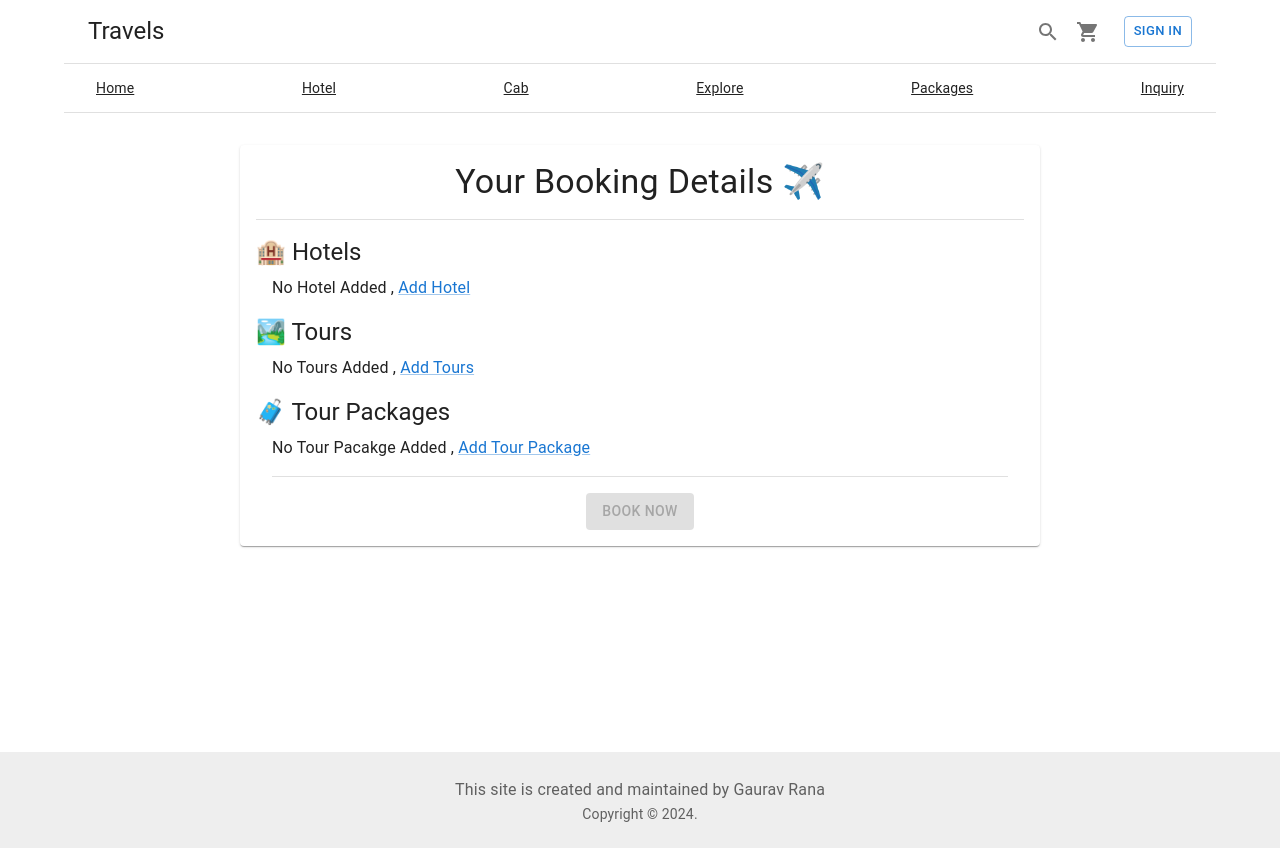
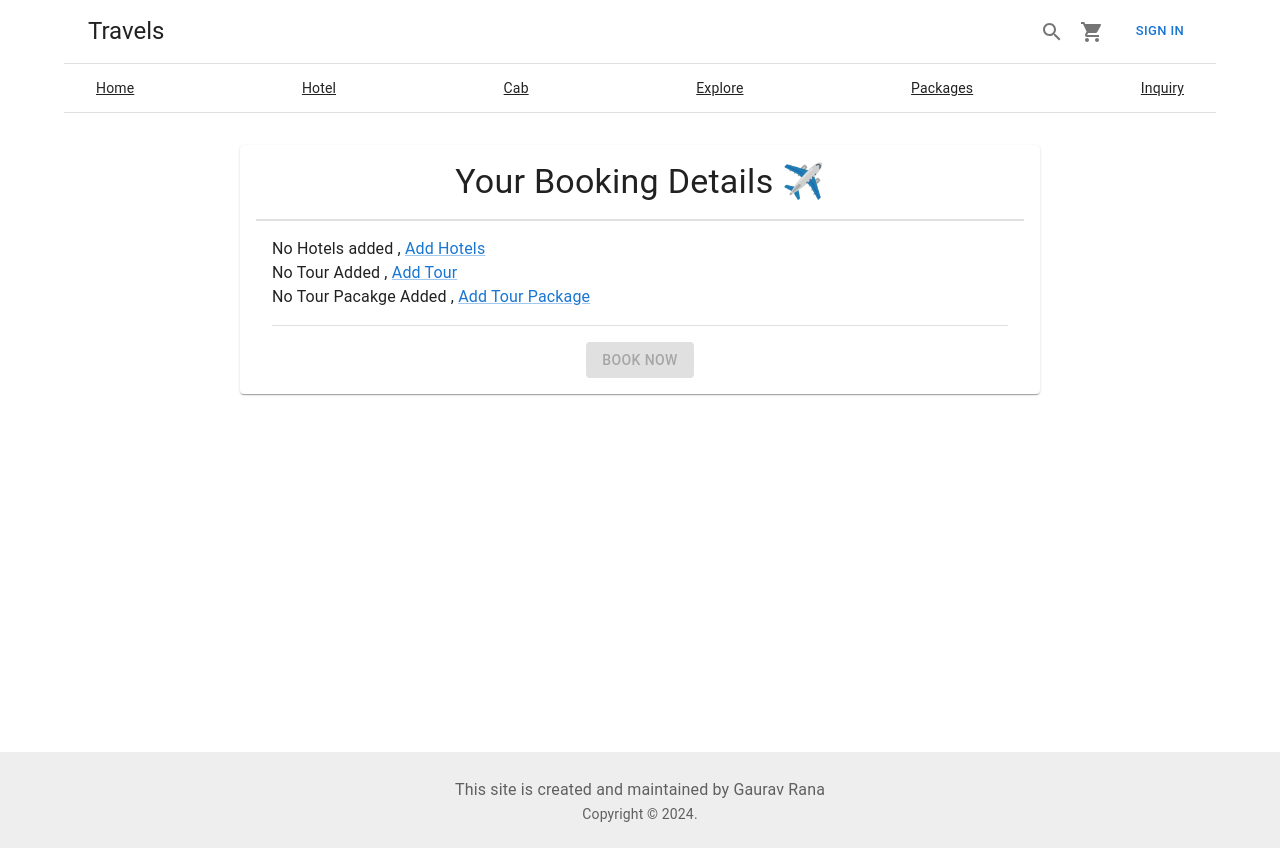
Before and after one commit to Saurabh-Rana17/travelfrontend, a React (Create React App) app: page /cart in a window 1280 px wide. Built offline with nearby package versions, Linux system fonts and the light colour scheme.

Commit message:
toast added to signup signin and logout component

```diff
--- a/package.json
+++ b/package.json
@@ -17,6 +17,7 @@
     "react-router-dom": "^6.23.0",
     "react-scripts": "5.0.1",
     "react-spinners": "^0.13.8",
+    "react-toastify": "^10.0.5",
     "sort-by": "^1.2.0",
     "web-vitals": "^2.1.4"
   },
--- a/src/AddTour.jsx
+++ /dev/null
@@ -1,4 +0,0 @@
-export default function AddTour() {
-
-    // return
-}
--- a/src/Cart.jsx
+++ b/src/Cart.jsx
@@ -14,10 +14,14 @@ import {
 } from "@mui/material";
 import React, { useContext } from "react";
 import { CartContext } from "./StateProvider";
-import { Delete } from "@mui/icons-material";
-import { Link as RouterLink } from "react-router-dom";
+import { Delete, DeleteForever, LogoutOutlined } from "@mui/icons-material";
+import { Link as RouterLink, useNavigate } from "react-router-dom";
+import { Bounce, ToastContainer, toast } from "react-toastify";
+import "react-toastify/dist/ReactToastify.css";
+import { red } from "@mui/material/colors";
 
 export default function Cart() {
+  const navigate = useNavigate();
   const { cartState, deleteTour, deletePackage, deleteHotel } =
     useContext(CartContext);
 
@@ -66,19 +70,13 @@ export default function Cart() {
           Your Tour Summary ✈️
         </Typography>
         <Divider />
+        {/* will execute if hotels array exist */}
+        {cartState.hotels.length > 0 && (
+          <Box>
             <Typography marginY={"1rem"} marginBottom={"0.5rem"} variant="h5">
               {" "}
               🏨 Hotels
             </Typography>
-        {cartState.hotels.length === 0 ? (
-          <Box paddingX={"1rem"}>
-            No Hotel Added ,{" "}
-            <Link component={RouterLink} to={"/hotel"}>
-              {" "}
-              Add Hotel
-            </Link>
-          </Box>
-        ) : (
             <TableContainer component={Paper}>
               <Table>
                 <TableHead>
@@ -137,20 +135,16 @@ export default function Cart() {
                 </TableBody>
               </Table>
             </TableContainer>
+          </Box>
         )}
+        {/* will execute if tours array exist */}
+
+        {cartState.tours.length > 0 && (
+          <Box>
             <Typography marginY={"1rem"} marginBottom={"0.5rem"} variant="h5">
               {" "}
               🏞️ Tours
             </Typography>
-        {cartState.tours.length === 0 ? (
-          <Box paddingX={"1rem"}>
-            No Tours Added ,{" "}
-            <Link component={RouterLink} to={"/explore"}>
-              {" "}
-              Add Tours
-            </Link>
-          </Box>
-        ) : (
             <TableContainer component={Paper}>
               <Table>
                 <TableHead>
@@ -188,7 +182,9 @@ export default function Cart() {
                           color="error"
                           startIcon={<Delete />}
                         >
-                        <Box display={{ xs: "none", sm: "block" }}>Remove</Box>
+                          <Box display={{ xs: "none", sm: "block" }}>
+                            Remove
+                          </Box>
                         </Button>
                       </TableCell>
                     </TableRow>
@@ -196,20 +192,17 @@ export default function Cart() {
                 </TableBody>
               </Table>
             </TableContainer>
+          </Box>
         )}
+        {/* will execute if packages array exist */}
+
+        {cartState.packages.length > 0 && (
+          <Box>
             <Typography marginY={"1rem"} marginBottom={"0.5rem"} variant="h5">
               {" "}
               🧳 Tour Packages
             </Typography>
-        {cartState.packages.length === 0 ? (
-          <Box paddingX={"1rem"}>
-            No Tour Pacakge Added ,{" "}
-            <Link component={RouterLink} to={"/packages"}>
-              {" "}
-              Add Tour Package
-            </Link>
-          </Box>
-        ) : (
+
             <TableContainer component={Paper}>
               <Table>
                 <TableHead>
@@ -243,7 +236,9 @@ export default function Cart() {
                           startIcon={<Delete />}
                           color="error"
                         >
-                        <Box display={{ xs: "none", sm: "block" }}>Remove</Box>
+                          <Box display={{ xs: "none", sm: "block" }}>
+                            Remove
+                          </Box>
                         </Button>
                       </TableCell>
                     </TableRow>
@@ -251,10 +246,68 @@ export default function Cart() {
                 </TableBody>
               </Table>
             </TableContainer>
+          </Box>
         )}
+        <Divider />
+        {/* will execute when any of hotel, package or tour is empty */}
+        <Box marginY={"1rem"}>
+          {cartState.hotels.length === 0 && (
+            <Box paddingX={"1rem"}>
+              No Hotels added ,{" "}
+              <Link component={RouterLink} to={"/hotel"}>
+                {" "}
+                Add Hotels
+              </Link>
+            </Box>
+          )}
+          {cartState.tours.length === 0 && (
+            <Box>
+              {/* <Typography marginY={"1rem"} marginBottom={"0.5rem"} variant="h5">
+                {" "}
+                🏞️ Tours
+              </Typography> */}
+              <Box paddingX={"1rem"}>
+                No Tour Added ,{" "}
+                <Link component={RouterLink} to={"/explore"}>
+                  {" "}
+                  Add Tour
+                </Link>
+              </Box>
+            </Box>
+          )}
+          {cartState.packages.length === 0 && (
+            <Box>
+              {/* <Typography marginY={"1rem"} marginBottom={"0.5rem"} variant="h5">
+                {" "}
+                🧳 Tour Packages
+              </Typography> */}
+              <Box paddingX={"1rem"}>
+                No Tour Pacakge Added ,{" "}
+                <Link component={RouterLink} to={"/packages"}>
+                  {" "}
+                  Add Tour Package
+                </Link>
+              </Box>
+            </Box>
+          )}
+        </Box>
         <Divider sx={{ margin: "1rem" }} />
         <Box width={"fit-content"} sx={{ margin: "auto" }}>
-          <Button disabled={cartState.total === 0} variant="contained">
+          <Button
+            onClick={() => {
+              toast.error(
+                <>
+                  <Box display={"flex"}>
+                    <LogoutOutlined sx={{ color: red[300] }} />{" "}
+                    <span>Logged Out</span>
+                  </Box>
+                </>,
+                { icon: false }
+              );
+            }}
+            disabled={cartState.total === 0}
+            variant="contained"
+          >
             Book Now
           </Button>
         </Box>
--- a/src/Header.jsx
+++ b/src/Header.jsx
@@ -8,11 +8,17 @@ import Link from "@mui/material/Link";
 import { Badge, Box, Input } from "@mui/material";
 import { useNavigate, NavLink, Link as RouterLink } from "react-router-dom";
 import Divider from "@mui/material/Divider";
-import { blue, blueGrey, grey } from "@mui/material/colors";
+import { blue, blueGrey, grey, red } from "@mui/material/colors";
 import ShoppingCartIcon from "@mui/icons-material/ShoppingCart";
 import CartBadge from "./CartBadge";
+import { toast } from "react-toastify";
+import { LogoutOutlined } from "@mui/icons-material";
+import { useContext } from "react";
+import { CartContext } from "./StateProvider";
+
 function Header({ user, setUser }) {
   const title = "Travels";
+  const { deleteCart } = useContext(CartContext);
   const navigate = useNavigate();
   const sections = [
     { title: "Home", url: "/" },
@@ -133,20 +139,47 @@ function Header({ user, setUser }) {
         </form>
         {user ? (
           <Button
-            variant="outlined"
+            variant="text"
             size="small"
+            color="error"
+            sx={{
+              "&:hover": {
+                backgroundColor: red[700],
+                color: "white",
+              },
+            }}
             onClick={() => {
               localStorage.removeItem("user");
+              localStorage.removeItem("cart");
+              deleteCart();
+
               setUser(null);
+              toast.error(
+                <>
+                  <Box display={"flex"}>
+                    <LogoutOutlined sx={{ color: red[300] }} />{" "}
+                    <span>Logged Out</span>
+                  </Box>
+                </>,
+                { icon: false }
+              );
             }}
           >
             Logout
           </Button>
         ) : (
           <Button
-            onClick={() => navigate("/signin")}
-            variant="outlined"
+            onClick={() => {
+              navigate("/signin");
+            }}
+            variant="text"
             size="small"
+            sx={{
+              ":hover": {
+                backgroundColor: blue[700],
+                color: "white",
+              },
+            }}
           >
             Sign In
           </Button>
--- a/src/Layout.jsx
+++ b/src/Layout.jsx
@@ -4,6 +4,7 @@ import React from "react";
 import { Outlet } from "react-router-dom";
 import Header from "./Header";
 import Footer from "./Footer";
+import { Bounce, ToastContainer } from "react-toastify";
 
 export default function Layout({ user, setUser }) {
   const defaultTheme = createTheme();
@@ -13,6 +14,19 @@ export default function Layout({ user, setUser }) {
       <CssBaseline />
       <Container sx={{ minHeight: "90vh" }} maxWidth="lg">
         <Header user={user} setUser={setUser} />
+        <ToastContainer
+          position="top-right"
+          autoClose={1500}
+          hideProgressBar={false}
+          newestOnTop={false}
+          closeOnClick
+          rtl={false}
+          pauseOnFocusLoss={false}
+          draggable={false}
+          pauseOnHover={false}
+          theme="light"
+          transition={Bounce}
+        />
         <Outlet />
       </Container>
       <Footer />
--- a/src/SignIn.jsx
+++ b/src/SignIn.jsx
@@ -11,6 +11,7 @@ import Container from "@mui/material/Container";
 import { createTheme, ThemeProvider } from "@mui/material/styles";
 import { useNavigate, Link as RouterLink } from "react-router-dom";
 import React, { useState } from "react";
+import { toast } from "react-toastify";
 
 // TODO remove, this demo shouldn't need to reset the theme.
 
@@ -49,9 +50,12 @@ export default function SignIn({ setUser }) {
         localStorage.setItem("user", JSON.stringify(user));
         setUser(user);
         setSubmitting(false);
+        toast.success("Signed In Successfully");
+
         navigate("/");
       } else {
         setfailed(true);
+        toast.error("Failed ");
         setSubmitting(false);
       }
     }
--- a/src/StateProvider.jsx
+++ b/src/StateProvider.jsx
@@ -21,6 +21,7 @@ export const CartContext = createContext({
   deletePackage: () => {},
   addHotel: () => {},
   deleteHotel: () => {},
+  deleteCart: () => {},
 });
 
 function cartReducer(state, action) {
@@ -104,6 +105,11 @@ function cartReducer(state, action) {
       return newState;
     }
 
+    case "deleteCart": {
+      console.log("deletecart clciked");
+      return defaultState;
+    }
+
     default:
       return state;
   }
@@ -162,6 +168,12 @@ function StateProvider({ children }) {
     });
   }
 
+  function deleteCart() {
+    dispatch({
+      type: "deleteCart",
+    });
+  }
+
   const value = {
     cartState,
     addTour,
@@ -170,6 +182,7 @@ function StateProvider({ children }) {
     deletePackage,
     addHotel,
     deleteHotel,
+    deleteCart,
   };
   console.log(cartState);
 
```
Also changed, not shown: src/SignUp.jsx (+5 -9 lines), 1 other file (tests, documents, lock files or other folders). Lines whose indentation alone changed are shown as unchanged.
